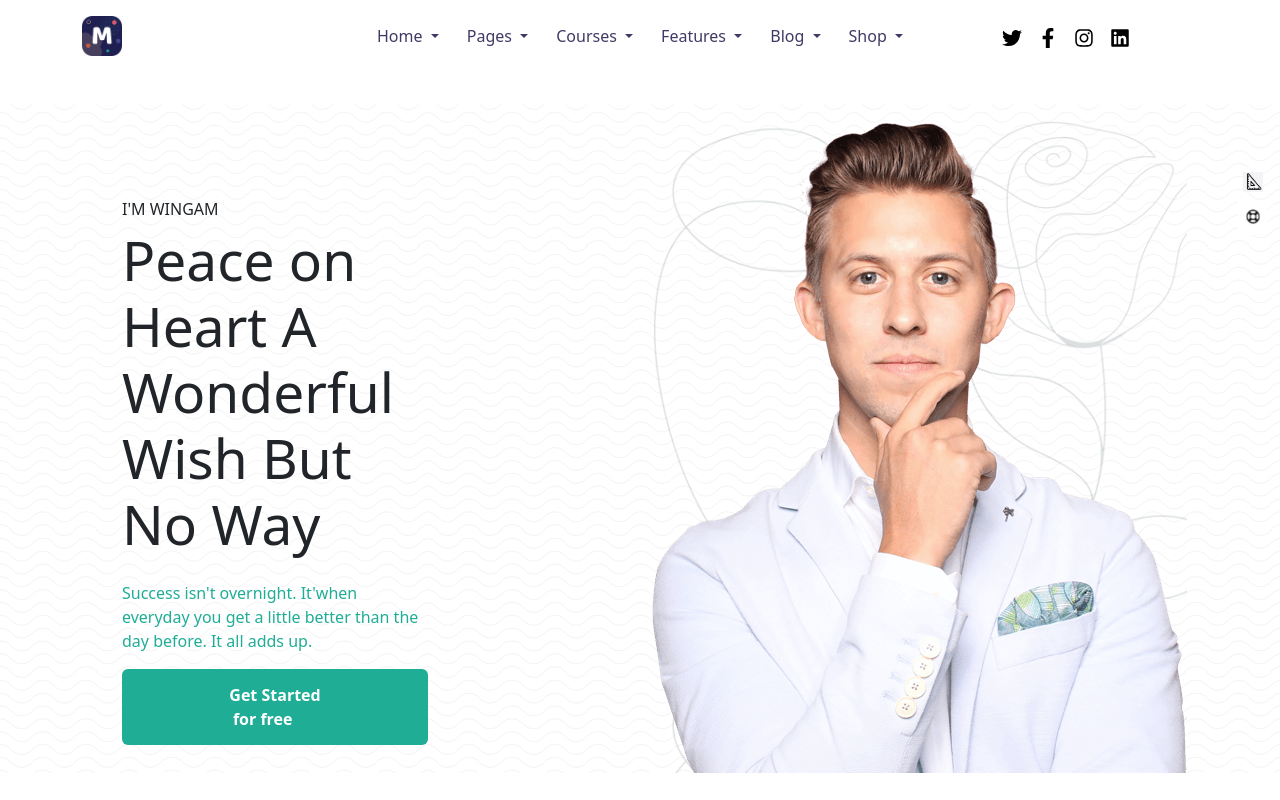
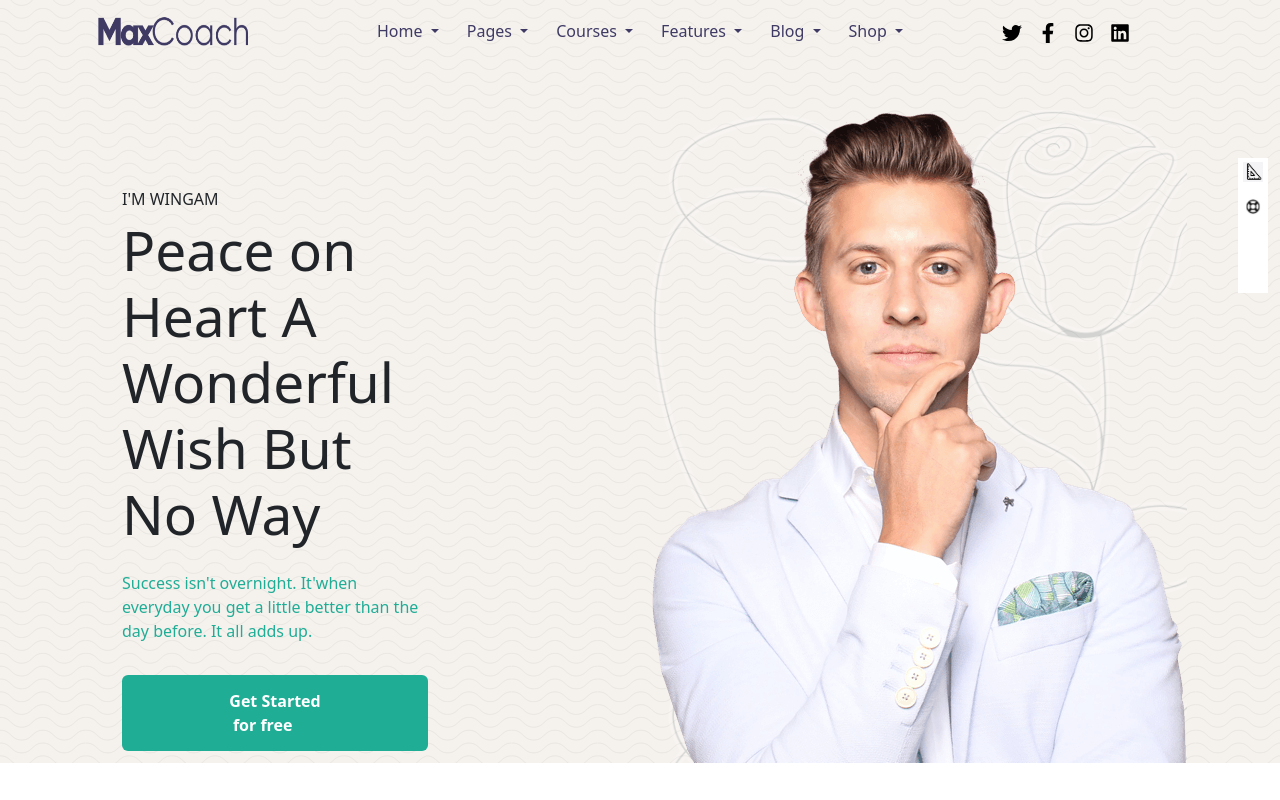
Before and after one commit to Gaetano26/proj-html-vuejs, a Vue app: page / in a window 1280 px wide. Built offline with nearby package versions, Linux system fonts and the light colour scheme; a web font is replaced by a local one.

Commit message:
hero component complete

```diff
--- a/src/components/HeaderComponent.vue
+++ b/src/components/HeaderComponent.vue
@@ -10,7 +10,7 @@
                     <HeroComponent />
 
                 </div>
-       </div>
+        </div>
 
     </header>
 </template>
@@ -34,7 +34,8 @@ export default {
 </script>
 
 <style lang="scss" scoped>
- .bck {
+ header {
     background-image: url('../assets/icon/background-pattern-wavify.png');
+    background-color: #f5f1ed;
  }
 </style>
--- a/src/components/HeroComponent.vue
+++ b/src/components/HeroComponent.vue
@@ -4,7 +4,7 @@
         <h6>I'm Wingam</h6>
         <h1>Peace on Heart A Wonderful Wish But No Way</h1>
         <p class="mt-4">Success isn't overnight. It'when everyday you get a little better than the day before. It all adds up.</p>
-        <button type="button" class="btn text-center text-white fw-bold">Get Started for free <i class="fa-solid fa-arrow-right ps-2"></i></button>
+        <button type="button" class="btn text-center text-white fw-bold mt-3">Get Started for free <i class="fa-solid fa-arrow-right ps-2"></i></button>
       </div>
 
 
@@ -13,7 +13,7 @@
       <div class="cont-img">
          <img class="img-fluid" src="../assets/icon/home-movation-hero-image.png" alt="image-hero">
       </div>
-      <div class="d-flex flex-column align-items-center gap-2 mt-5">
+      <div class="d-flex flex-column align-items-center gap-2 mt-5 bg-white log">
         <a href=""><img class="dim" src="../assets/icon/Immagine 2023-04-26 144613.png" alt=""></a>
         <a href=""><img class="dim2" src="../assets/icon/icona.png" alt=""></a>
         <a href=""><i class="fa-solid fa-book"></i></a>
@@ -71,6 +71,9 @@ export default {
     color: black;
   }
 
+  .log {
+    height: 135px;
+  }
   .cont-img{
     background-image: url('../assets/icon/home-movation-shape-face-600x534.png');
   }
--- a/src/components/NavbarComponent.vue
+++ b/src/components/NavbarComponent.vue
@@ -1,7 +1,7 @@
 <template>
     <div class="col co">
-        <div class="d-flex pt-3">
-            <img src="../assets/icon/favicon-180x180.png" alt="logo">
+        <div class="d-flex pt-3 ps-3">
+            <img src="../assets/icon/dark-logo.png" alt="logo">
         </div>
     </div>
     <div class="col d-flex pt-3 gap-3 align-items-center">
@@ -86,8 +86,8 @@
 
 <style lang="scss" scoped>
    img {
-    width: 40px;
-    height: 40px;
+    width: 150px;
+    height: 30px;
    }
 
    button {
```
Also changed, not shown: src/data/store.js (+18 -0 lines), src/assets/icon/dark-logo.png (added).
